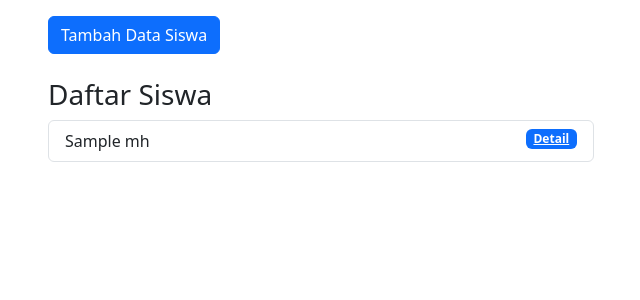
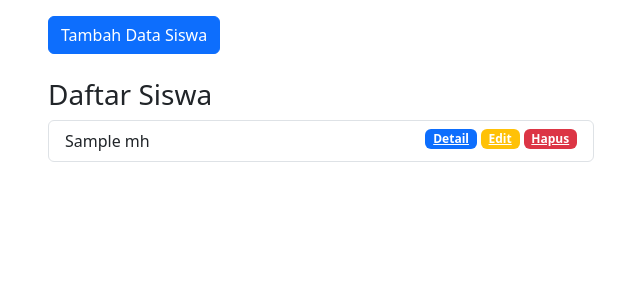
Before and after one commit to AiceKerime/MVC-PHP, a PHP site: the page made by app/views/siswa/index.php in a window 1280 px wide. Shown: the part 56-356 px from the top of the page, without its empty margins (34-674 px from the left). Run offline with PHP 8.4, Linux system fonts and the light colour scheme; the template is opened without the code that fills it: most values are stand-ins (such as "Sample title", 1, 10 or a date in 2020); some libraries are stand-ins or nearby versions.

Commit message:
Update index.php

```diff
--- a/app/views/siswa/index.php
+++ b/app/views/siswa/index.php
@@ -7,18 +7,20 @@
     </div>
 
     <div class="row">
-        <div class="col-6">
+        <div class="col-lg-6">
             <!-- Button trigger modal -->
-            <button type="button" class="btn btn-primary" data-bs-toggle="modal" data-bs-target="#formModal">
+            <button type="button" class="btn btn-primary tombolTambahData" data-bs-toggle="modal" data-bs-target="#formModal">
                 Tambah Data Siswa
             </button>
             <br><br>
             <h3>Daftar Siswa</h3>
             <ul class="list-group">
                 <?php foreach( $data['mhs'] as $mhs ) : ?>
-                    <li class="list-group-item  d-flex justify-content-between align-items-start">
+                    <li class="list-group-item">
                         <?= $mhs['nama']; ?>
-                        <a href="<?= BASEURL; ?>/siswa/detail/<?= $mhs['id'];?>" class="badge bg-primary">Detail</a>
+                        <a href="<?= BASEURL; ?>/siswa/hapus/<?= $mhs['id'];?>" class="badge bg-danger float-end ms-1" onclick="return confirm('Anda yakin ingin menghapus data ini?');">Hapus</a>
+                        <a href="<?= BASEURL; ?>/siswa/ubah/<?= $mhs['id'];?>" class="badge bg-warning float-end ms-1 tampilModalUbah" data-bs-toggle="modal" data-bs-target="#formModal">Edit</a>
+                        <a href="<?= BASEURL; ?>/siswa/detail/<?= $mhs['id'];?>" class="badge bg-primary float-end ms-1">Detail</a>
                     </li>
                 <?php endforeach; ?>
             </ul>
@@ -32,7 +34,7 @@
   <div class="modal-dialog">
     <div class="modal-content">
       <div class="modal-header">
-        <h5 class="modal-title" id="tittleModal">Tambah Data Siswa</h5>
+        <h5 class="modal-title" id="formModalLabel">Tambah Data Siswa</h5>
         <button type="button" class="btn-close" data-bs-dismiss="modal" aria-label="Close"></button>
       </div>
       <div class="modal-body">
```
